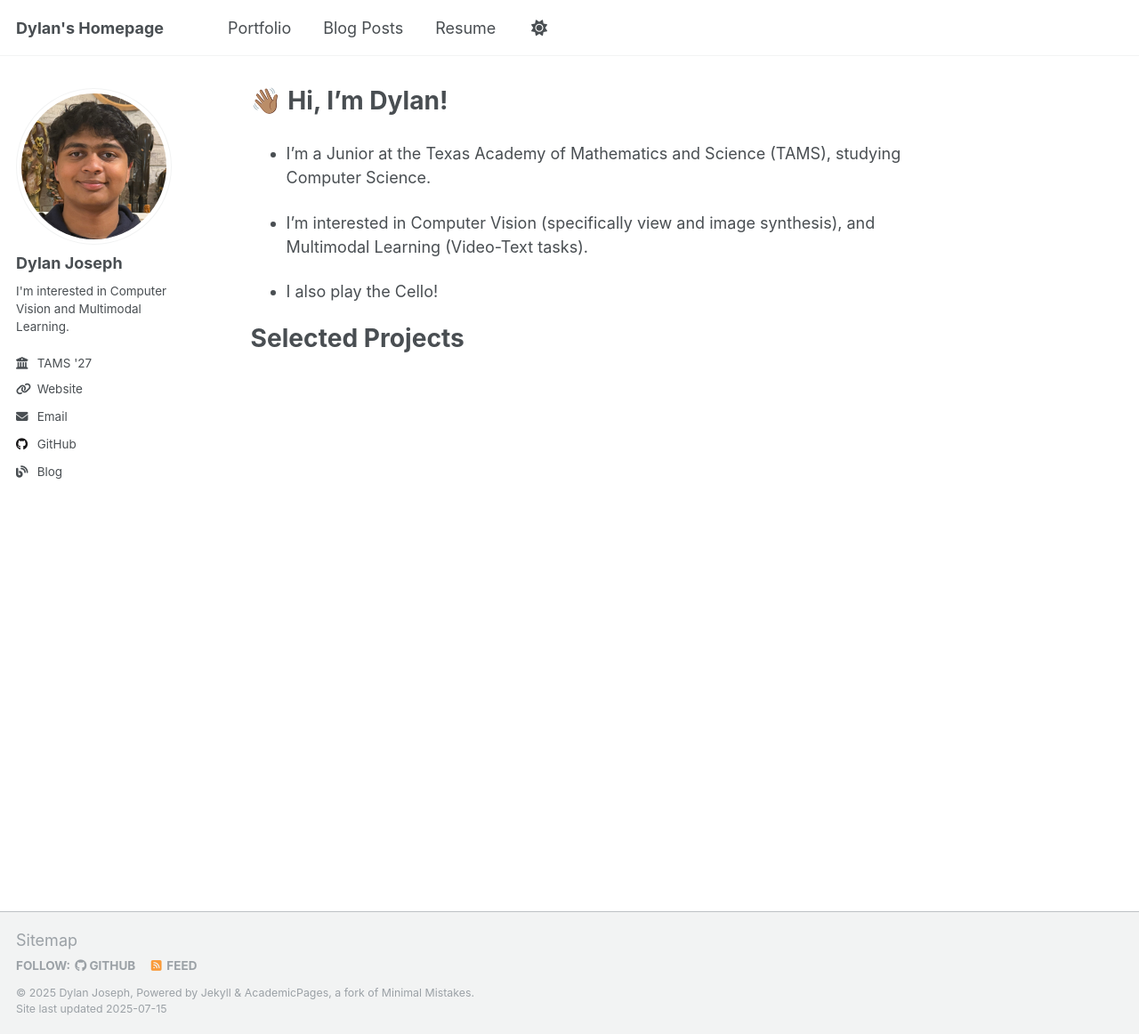
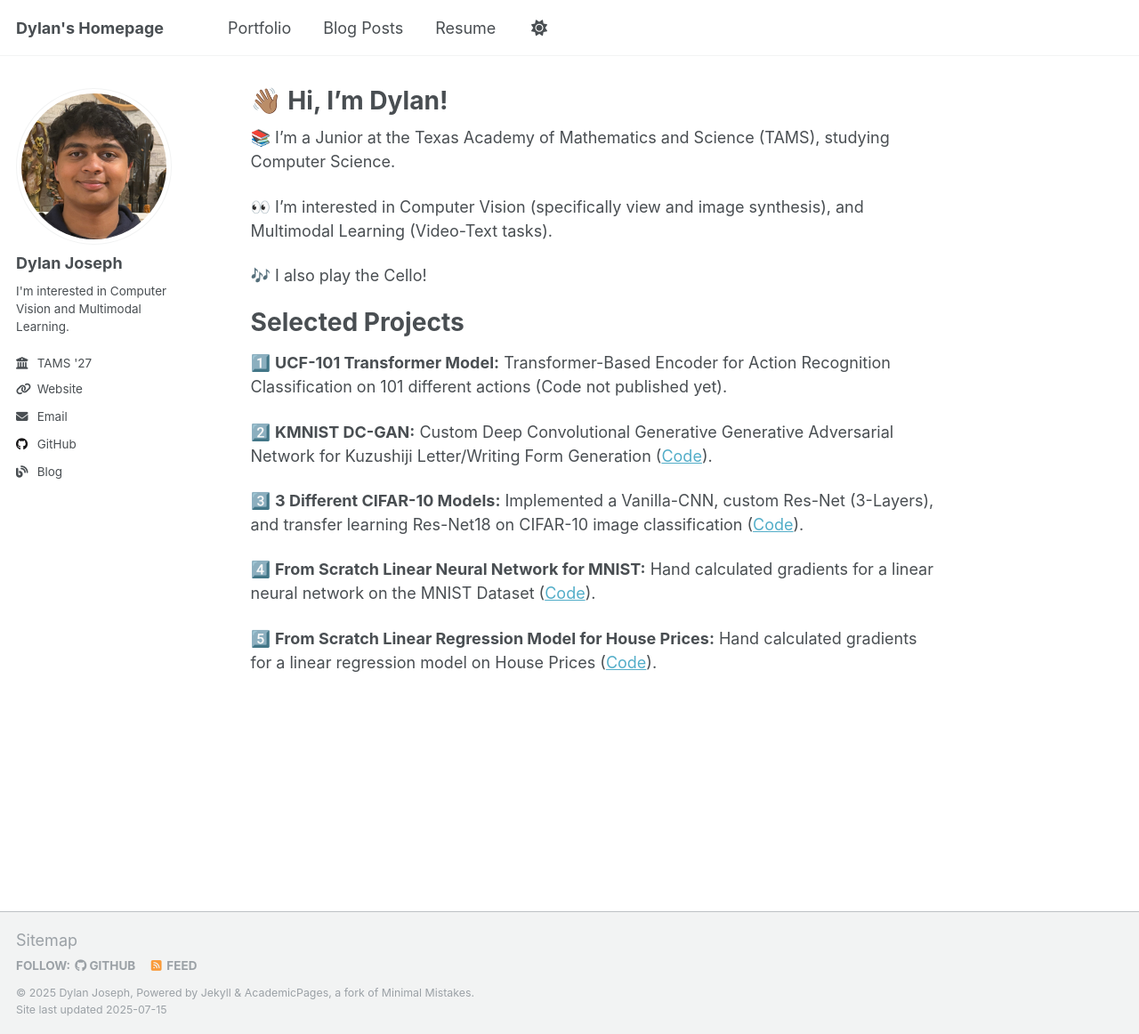
Before and after one commit to dyl-joseph/dyl-joseph.github.io, a Jekyll site: the page built from _pages/about.md, in a window 1280 px wide and 1162 px high. Shown: the whole window at 89% size. Built offline with Jekyll 4.4.1, drawn with Linux system fonts in a browser that asks for light colours; a script that is not in the unit is left out.

Commit message:
Update about page and config: content and formatting changes

```diff
--- a/_config.yml
+++ b/_config.yml
@@ -46,7 +46,7 @@ author:
   # bitbucket        : # Username - Update with your username on the site
   # codepen          : # Username
   # dribbble         : # Username
-  github           : "https://github.com/dyl-joseph"
+  github           : "dyl-joseph" # Username
   # kaggle           : # Username
   # stackoverflow    : # User number or user number and name (i.e., use "1" or "1/jeff-atwood")
 
--- a/_pages/about.md
+++ b/_pages/about.md
@@ -7,11 +7,20 @@ redirect_from:
   - /about.html
 ---
 
-- I'm a Junior at the Texas Academy of Mathematics and Science (TAMS), studying Computer Science.
+📚 I'm a Junior at the Texas Academy of Mathematics and Science (TAMS), studying Computer Science.
 
-- I'm interested in Computer Vision (specifically view and image synthesis), and Multimodal Learning (Video-Text tasks).
+👀 I'm interested in Computer Vision (specifically view and image synthesis), and Multimodal Learning (Video-Text tasks).
 
-- I also play the Cello!
+🎶 I also play the Cello!
 
 Selected Projects
 ===
+1️⃣ **UCF-101 Transformer Model:** Transformer-Based Encoder for Action Recognition Classification on 101 different actions (Code not published yet).
+
+2️⃣ **KMNIST DC-GAN:** Custom Deep Convolutional Generative Generative Adversarial Network for Kuzushiji Letter/Writing Form Generation ([Code](https://github.com/dyl-joseph/KMNIST-DC-GAN)).
+
+3️⃣ **3 Different CIFAR-10 Models:** Implemented a Vanilla-CNN, custom Res-Net (3-Layers), and transfer learning Res-Net18 on CIFAR-10 image classification ([Code](https://github.com/dyl-joseph/UTD-CVMC-Lab/tree/main/03-CIFAR%2010%20(Convolutional%20Neural%20Network))).
+
+4️⃣ **From Scratch Linear Neural Network for MNIST:** Hand calculated gradients for a linear neural network on the MNIST Dataset ([Code](https://github.com/dyl-joseph/UTD-CVMC-Lab/tree/main/02-MNIST%20(Fully%20Connected%20Networks))).
+
+5️⃣ **From Scratch Linear Regression Model for House Prices:** Hand calculated gradients for a linear regression model on House Prices ([Code](https://github.com/dyl-joseph/UTD-CVMC-Lab/tree/main/01-House%20Rent%20(Linear%20Regression))).
```
